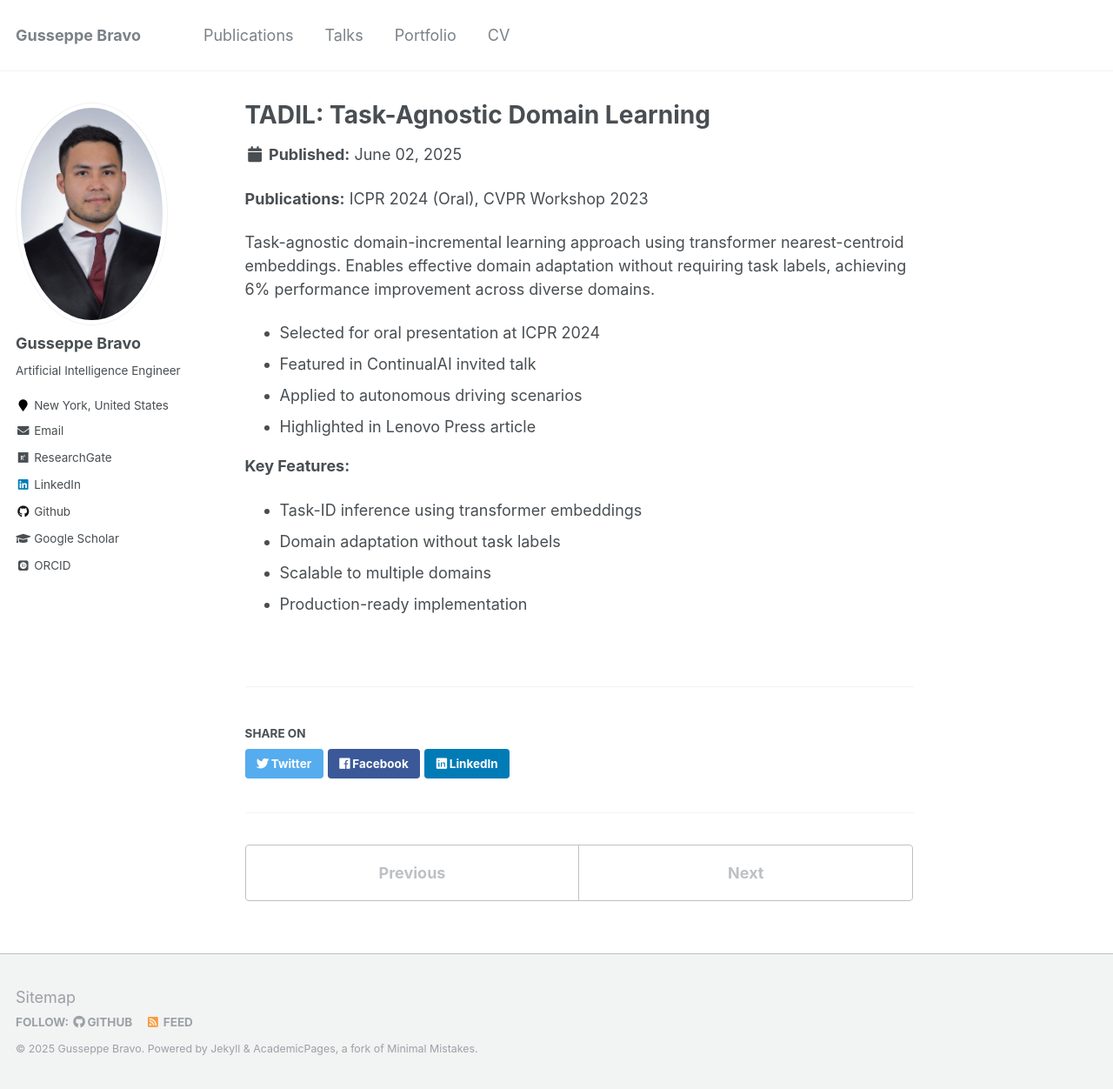
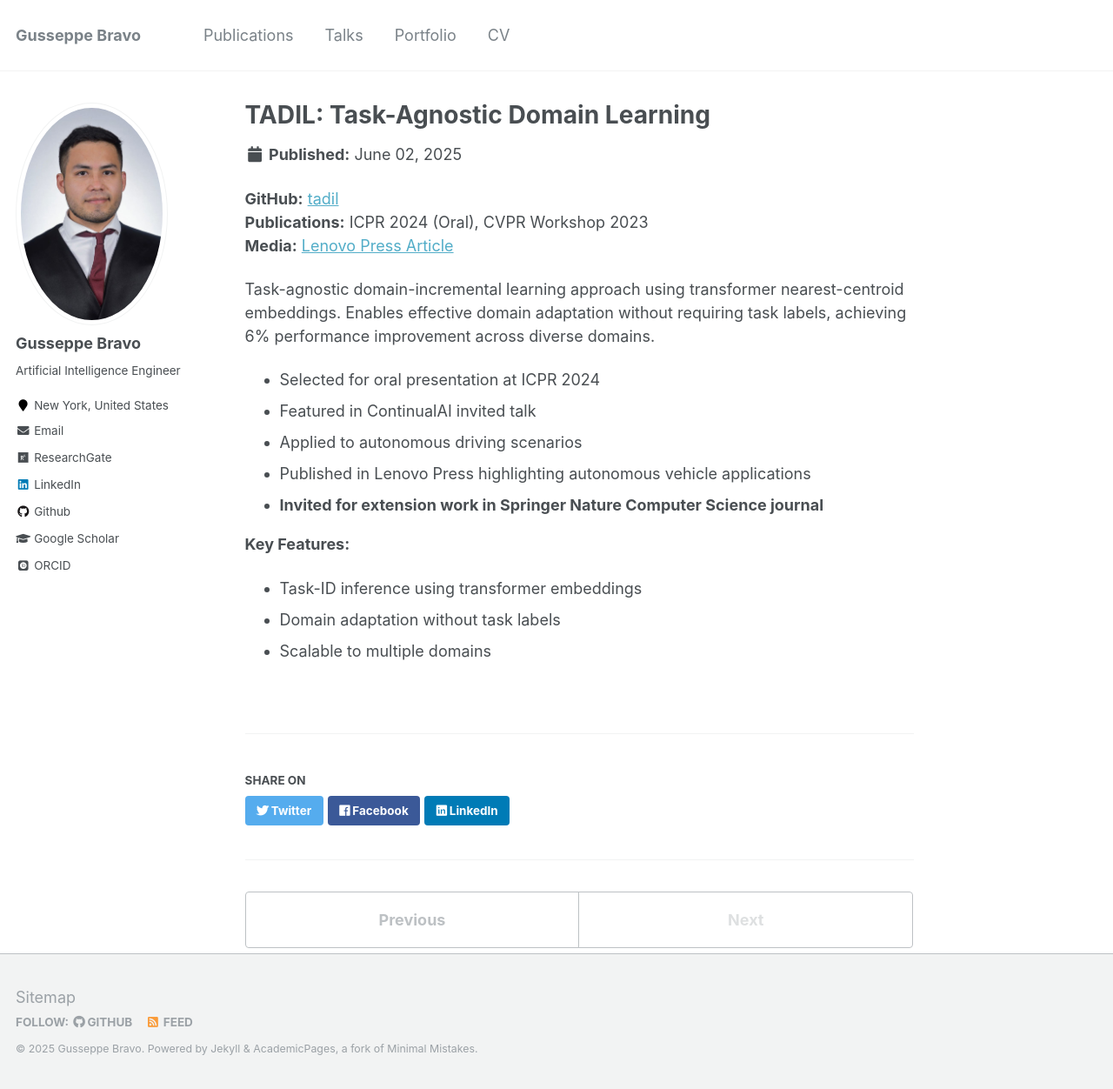
Before and after one commit to gusseppe/gusseppe.github.io, a Jekyll site: the page built from _portfolio/portfolio-3.md, in a window 1280 px wide and 1252 px high. Shown: the whole window at 87% size. Built offline with Jekyll 4.4.1, drawn with Linux system fonts in a browser that asks for light colours; some web fonts are replaced.

Commit message:
tadil update

```diff
--- a/_portfolio/portfolio-3.md
+++ b/_portfolio/portfolio-3.md
@@ -1,20 +1,22 @@
 ---
 title: "TADIL: Task-Agnostic Domain Learning"
-excerpt: "Novel continual learning algorithm enabling 6% performance improvement across domains without task labels<br/><img src='/images/500x300.png'>"
+excerpt: "Novel continual learning algorithm enabling 6% performance improvement across domains without task labels<br/><img src='/images/tadil.png'>"
 collection: portfolio
 ---
 
+**GitHub:** [tadil](https://github.com/gusseppe/tadil)
 **Publications:** ICPR 2024 (Oral), CVPR Workshop 2023
+**Media:** [Lenovo Press Article](https://lenovopress.lenovo.com/lp1716-autonomous-vehicles-use-new-ai-algorithm)
 
 Task-agnostic domain-incremental learning approach using transformer nearest-centroid embeddings. Enables effective domain adaptation without requiring task labels, achieving 6% performance improvement across diverse domains.
 
 - Selected for oral presentation at ICPR 2024
 - Featured in ContinualAI invited talk
 - Applied to autonomous driving scenarios
-- Highlighted in Lenovo Press article
+- Published in Lenovo Press highlighting autonomous vehicle applications
+- **Invited for extension work in Springer Nature Computer Science journal**
 
 **Key Features:**
 - Task-ID inference using transformer embeddings
 - Domain adaptation without task labels
 - Scalable to multiple domains
-- Production-ready implementation
```
Also changed, not shown: _portfolio/portfolio-4.md (deleted, +0 -23 lines), images/tadil.png (added).
